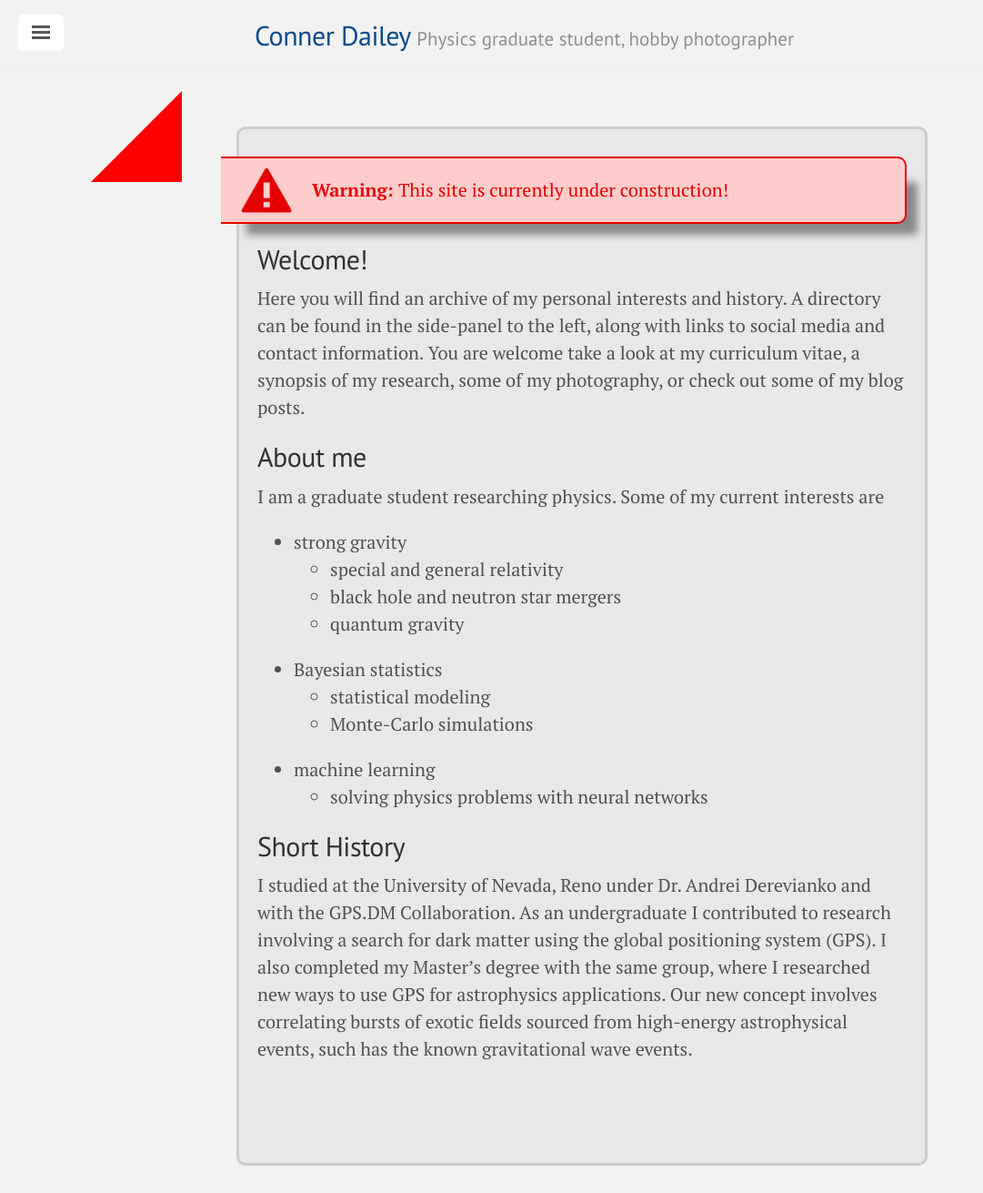
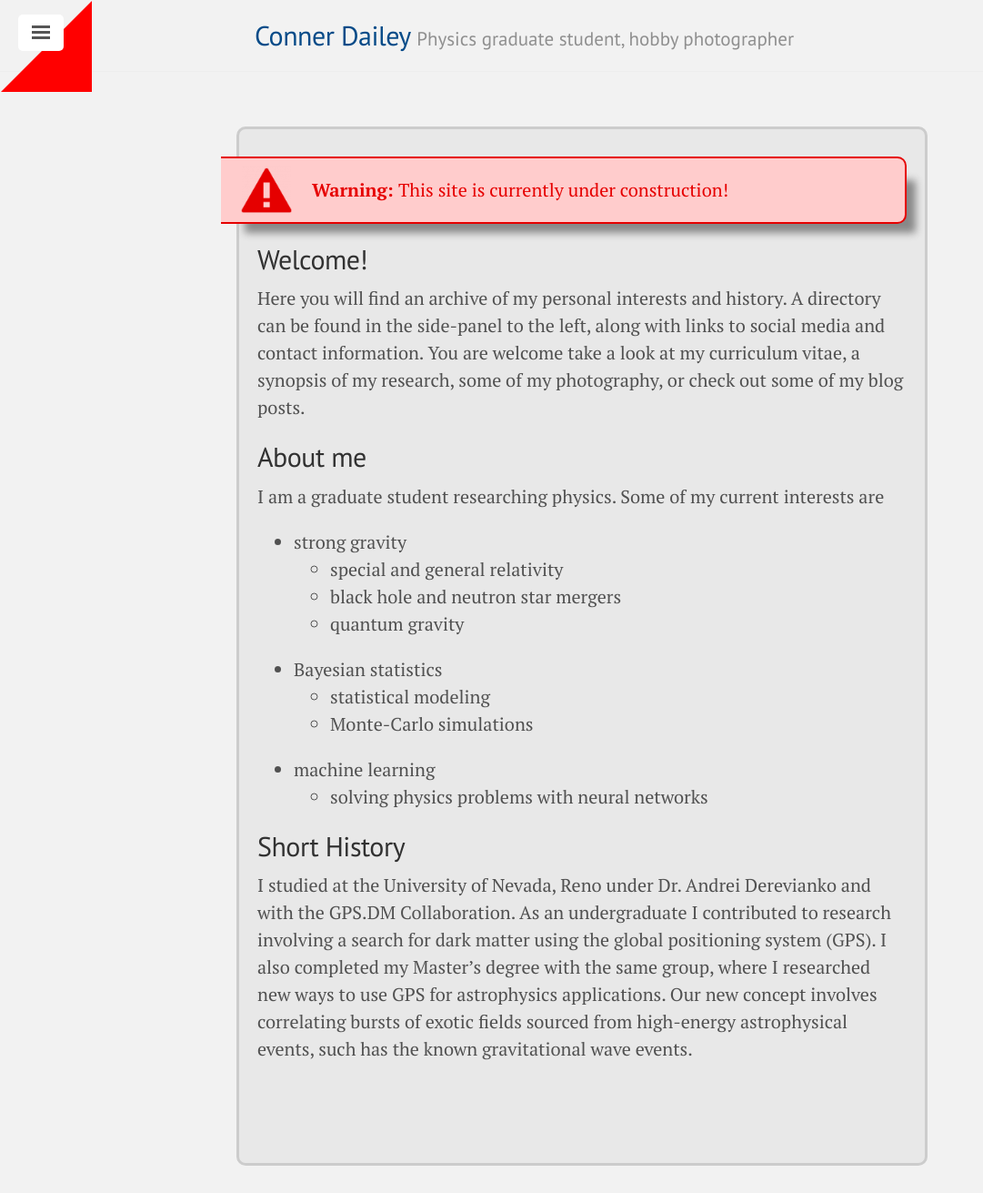
Before and after one commit to TakeTwiceDailey/TakeTwiceDailey.github.io, a Jekyll site: the page built from index.md, in a window 1280 px wide. Shown: the whole page at 91% size, without its empty margins (0-1081 px from the left). Built offline with Jekyll 4.4.1, drawn with Linux system fonts in a browser that asks for light colours; nearby versions of some CDN libraries.

Commit message:
style changes

```diff
--- a/public/css/poole.css
+++ b/public/css/poole.css
@@ -360,7 +360,7 @@ tbody tr:nth-child(odd) th {
    border: 2px solid #e60000;
    border-left: none;
    color: #e60000;
-   box-shadow: 1rem 1rem 8px -0.4rem #888888;
+   box-shadow: 0.9rem 0.9rem 8px -0.4rem #888888;
 }
 .warning:before {
   font-weight: bold;
@@ -373,8 +373,8 @@ tbody tr:nth-child(odd) th {
   border-left: 100px solid transparent;
   position: absolute;
   content: "";
-  top: 100px;
-  left: 100px;
+  top: 1px;
+  left: 1px;
 }
 
 /*
```
